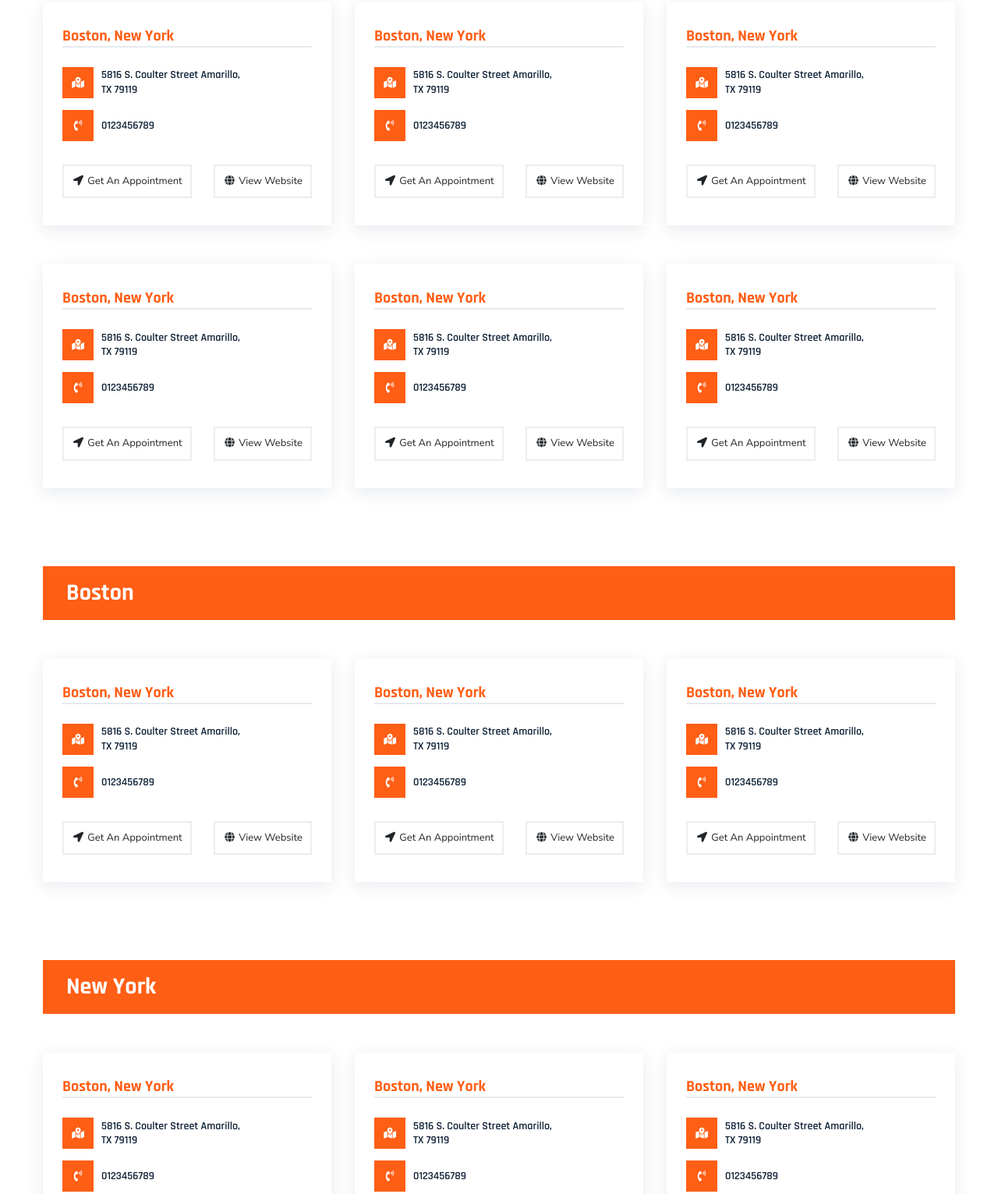
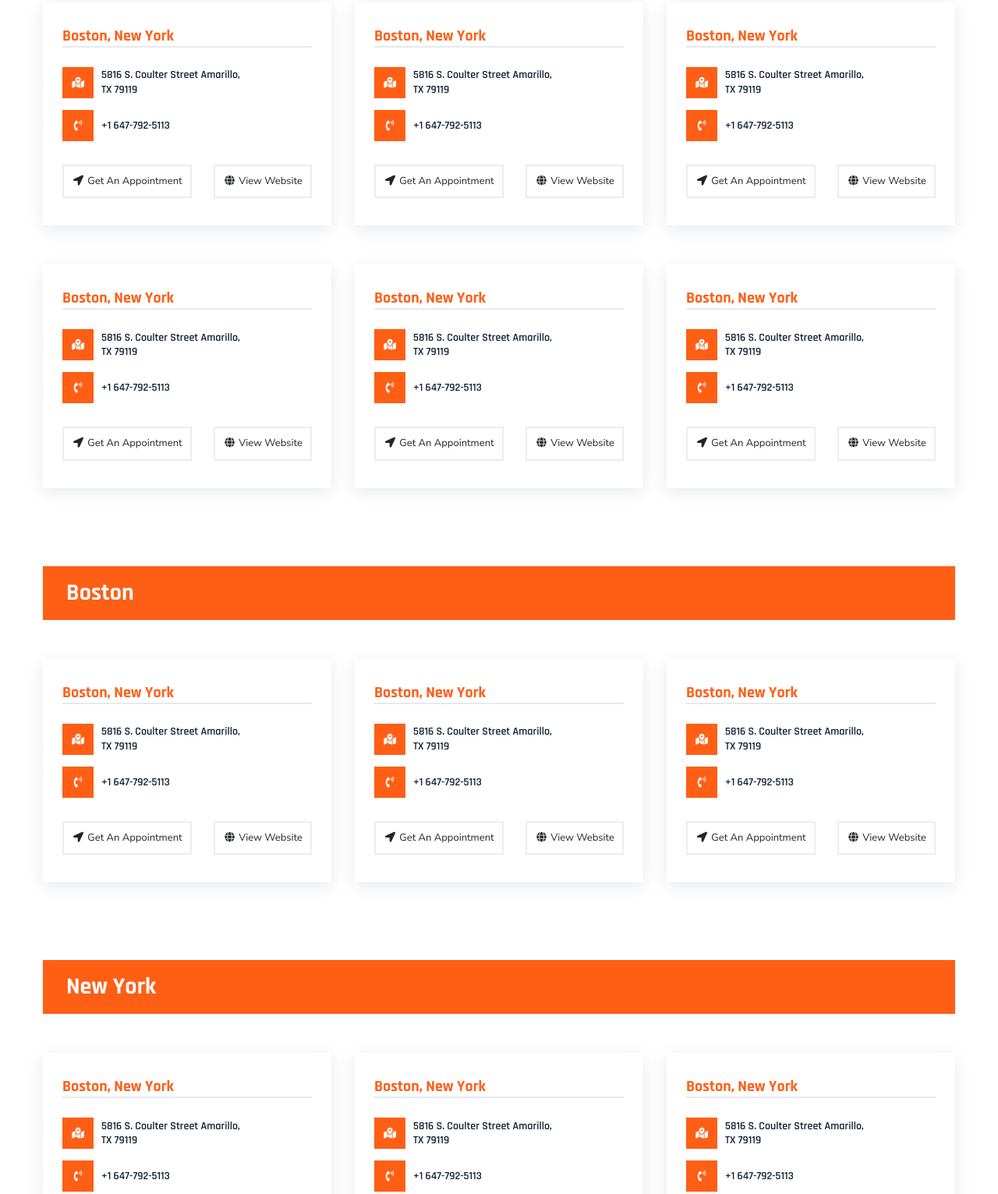
Before and after one commit to ramanbalda/Urban-Pillar, a plain HTML site: page locations.html in a window 1280 px wide. Shown: the part 1939-3470 px from the top of the page at 78% size. Drawn offline with Linux system fonts and the light colour scheme; some packages are replaced by stand-ins of ours; files whose address does not match are found by name.

Commit message:
Update locations.html

```diff
--- a/locations.html
+++ b/locations.html
@@ -526,7 +526,7 @@
                     <div class="ltn__map-item">
                         <h3 class="ltn__location-name">Boston, New York</h3>
                         <h5 class="ltn__location-single-info"><i class="fas fa-map-marked-alt"></i>5816 S. Coulter Street Amarillo, <br> TX 79119</h5>
-                        <h4 class="ltn__location-single-info"><i class="fas fa-phone-volume"></i>0123456789</h4>
+                        <h4 class="ltn__location-single-info"><i class="fas fa-phone-volume"></i>+1 647-792-5113</h4>
                         <div class="btn-wrapper">
                             <a href="appointment.html" class="btn btn-transparent btn-border btn-effect-4"><i class="fas fa-location-arrow"></i> Get An Appointment</a>
                             <a href="#" class="btn btn-transparent btn-border btn-effect-3"><i class="fas fa-globe"></i> View Website</a>
@@ -537,7 +537,7 @@
                     <div class="ltn__map-item">
                         <h3 class="ltn__location-name">Boston, New York</h3>
                         <h5 class="ltn__location-single-info"><i class="fas fa-map-marked-alt"></i>5816 S. Coulter Street Amarillo, <br> TX 79119</h5>
-                        <h4 class="ltn__location-single-info"><i class="fas fa-phone-volume"></i>0123456789</h4>
+                        <h4 class="ltn__location-single-info"><i class="fas fa-phone-volume"></i>+1 647-792-5113</h4>
                         <div class="btn-wrapper">
                             <a href="appointment.html" class="btn btn-transparent btn-border btn-effect-4"><i class="fas fa-location-arrow"></i> Get An Appointment</a>
                             <a href="#" class="btn btn-transparent btn-border btn-effect-3"><i class="fas fa-globe"></i> View Website</a>
@@ -548,7 +548,7 @@
                     <div class="ltn__map-item">
                         <h3 class="ltn__location-name">Boston, New York</h3>
                         <h5 class="ltn__location-single-info"><i class="fas fa-map-marked-alt"></i>5816 S. Coulter Street Amarillo, <br> TX 79119</h5>
-                        <h4 class="ltn__location-single-info"><i class="fas fa-phone-volume"></i>0123456789</h4>
+                        <h4 class="ltn__location-single-info"><i class="fas fa-phone-volume"></i>+1 647-792-5113</h4>
                         <div class="btn-wrapper">
                             <a href="appointment.html" class="btn btn-transparent btn-border btn-effect-4"><i class="fas fa-location-arrow"></i> Get An Appointment</a>
                             <a href="#" class="btn btn-transparent btn-border btn-effect-3"><i class="fas fa-globe"></i> View Website</a>
@@ -559,7 +559,7 @@
                     <div class="ltn__map-item">
                         <h3 class="ltn__location-name">Boston, New York</h3>
                         <h5 class="ltn__location-single-info"><i class="fas fa-map-marked-alt"></i>5816 S. Coulter Street Amarillo, <br> TX 79119</h5>
-                        <h4 class="ltn__location-single-info"><i class="fas fa-phone-volume"></i>0123456789</h4>
+                        <h4 class="ltn__location-single-info"><i class="fas fa-phone-volume"></i>+1 647-792-5113</h4>
                         <div class="btn-wrapper">
                             <a href="appointment.html" class="btn btn-transparent btn-border btn-effect-4"><i class="fas fa-location-arrow"></i> Get An Appointment</a>
                             <a href="#" class="btn btn-transparent btn-border btn-effect-3"><i class="fas fa-globe"></i> View Website</a>
@@ -570,7 +570,7 @@
                     <div class="ltn__map-item">
                         <h3 class="ltn__location-name">Boston, New York</h3>
                         <h5 class="ltn__location-single-info"><i class="fas fa-map-marked-alt"></i>5816 S. Coulter Street Amarillo, <br> TX 79119</h5>
-                        <h4 class="ltn__location-single-info"><i class="fas fa-phone-volume"></i>0123456789</h4>
+                        <h4 class="ltn__location-single-info"><i class="fas fa-phone-volume"></i>+1 647-792-5113</h4>
                         <div class="btn-wrapper">
                             <a href="appointment.html" class="btn btn-transparent btn-border btn-effect-4"><i class="fas fa-location-arrow"></i> Get An Appointment</a>
                             <a href="#" class="btn btn-transparent btn-border btn-effect-3"><i class="fas fa-globe"></i> View Website</a>
@@ -581,7 +581,7 @@
                     <div class="ltn__map-item">
                         <h3 class="ltn__location-name">Boston, New York</h3>
                         <h5 class="ltn__location-single-info"><i class="fas fa-map-marked-alt"></i>5816 S. Coulter Street Amarillo, <br> TX 79119</h5>
-                        <h4 class="ltn__location-single-info"><i class="fas fa-phone-volume"></i>0123456789</h4>
+                        <h4 class="ltn__location-single-info"><i class="fas fa-phone-volume"></i>+1 647-792-5113</h4>
                         <div class="btn-wrapper">
                             <a href="appointment.html" class="btn btn-transparent btn-border btn-effect-4"><i class="fas fa-location-arrow"></i> Get An Appointment</a>
                             <a href="#" class="btn btn-transparent btn-border btn-effect-3"><i class="fas fa-globe"></i> View Website</a>
@@ -598,7 +598,7 @@
                     <div class="ltn__map-item">
                         <h3 class="ltn__location-name">Boston, New York</h3>
                         <h5 class="ltn__location-single-info"><i class="fas fa-map-marked-alt"></i>5816 S. Coulter Street Amarillo, <br> TX 79119</h5>
-                        <h4 class="ltn__location-single-info"><i class="fas fa-phone-volume"></i>0123456789</h4>
+                        <h4 class="ltn__location-single-info"><i class="fas fa-phone-volume"></i>+1 647-792-5113</h4>
                         <div class="btn-wrapper">
                             <a href="appointment.html" class="btn btn-transparent btn-border btn-effect-4"><i class="fas fa-location-arrow"></i> Get An Appointment</a>
                             <a href="#" class="btn btn-transparent btn-border btn-effect-3"><i class="fas fa-globe"></i> View Website</a>
@@ -609,7 +609,7 @@
                     <div class="ltn__map-item">
                         <h3 class="ltn__location-name">Boston, New York</h3>
                         <h5 class="ltn__location-single-info"><i class="fas fa-map-marked-alt"></i>5816 S. Coulter Street Amarillo, <br> TX 79119</h5>
-                        <h4 class="ltn__location-single-info"><i class="fas fa-phone-volume"></i>0123456789</h4>
+                        <h4 class="ltn__location-single-info"><i class="fas fa-phone-volume"></i>+1 647-792-5113</h4>
                         <div class="btn-wrapper">
                             <a href="appointment.html" class="btn btn-transparent btn-border btn-effect-4"><i class="fas fa-location-arrow"></i> Get An Appointment</a>
                             <a href="#" class="btn btn-transparent btn-border btn-effect-3"><i class="fas fa-globe"></i> View Website</a>
@@ -620,7 +620,7 @@
                     <div class="ltn__map-item">
                         <h3 class="ltn__location-name">Boston, New York</h3>
                         <h5 class="ltn__location-single-info"><i class="fas fa-map-marked-alt"></i>5816 S. Coulter Street Amarillo, <br> TX 79119</h5>
-                        <h4 class="ltn__location-single-info"><i class="fas fa-phone-volume"></i>0123456789</h4>
+                        <h4 class="ltn__location-single-info"><i class="fas fa-phone-volume"></i>+1 647-792-5113</h4>
                         <div class="btn-wrapper">
                             <a href="appointment.html" class="btn btn-transparent btn-border btn-effect-4"><i class="fas fa-location-arrow"></i> Get An Appointment</a>
                             <a href="#" class="btn btn-transparent btn-border btn-effect-3"><i class="fas fa-globe"></i> View Website</a>
@@ -637,7 +637,7 @@
                     <div class="ltn__map-item">
                         <h3 class="ltn__location-name">Boston, New York</h3>
                         <h5 class="ltn__location-single-info"><i class="fas fa-map-marked-alt"></i>5816 S. Coulter Street Amarillo, <br> TX 79119</h5>
-                        <h4 class="ltn__location-single-info"><i class="fas fa-phone-volume"></i>0123456789</h4>
+                        <h4 class="ltn__location-single-info"><i class="fas fa-phone-volume"></i>+1 647-792-5113</h4>
                         <div class="btn-wrapper">
                             <a href="appointment.html" class="btn btn-transparent btn-border btn-effect-4"><i class="fas fa-location-arrow"></i> Get An Appointment</a>
                             <a href="#" class="btn btn-transparent btn-border btn-effect-3"><i class="fas fa-globe"></i> View Website</a>
@@ -648,7 +648,7 @@
                     <div class="ltn__map-item">
                         <h3 class="ltn__location-name">Boston, New York</h3>
                         <h5 class="ltn__location-single-info"><i class="fas fa-map-marked-alt"></i>5816 S. Coulter Street Amarillo, <br> TX 79119</h5>
-                        <h4 class="ltn__location-single-info"><i class="fas fa-phone-volume"></i>0123456789</h4>
+                        <h4 class="ltn__location-single-info"><i class="fas fa-phone-volume"></i>+1 647-792-5113</h4>
                         <div class="btn-wrapper">
                             <a href="appointment.html" class="btn btn-transparent btn-border btn-effect-4"><i class="fas fa-location-arrow"></i> Get An Appointment</a>
                             <a href="#" class="btn btn-transparent btn-border btn-effect-3"><i class="fas fa-globe"></i> View Website</a>
@@ -659,7 +659,7 @@
                     <div class="ltn__map-item">
                         <h3 class="ltn__location-name">Boston, New York</h3>
                         <h5 class="ltn__location-single-info"><i class="fas fa-map-marked-alt"></i>5816 S. Coulter Street Amarillo, <br> TX 79119</h5>
-                        <h4 class="ltn__location-single-info"><i class="fas fa-phone-volume"></i>0123456789</h4>
+                        <h4 class="ltn__location-single-info"><i class="fas fa-phone-volume"></i>+1 647-792-5113</h4>
                         <div class="btn-wrapper">
                             <a href="appointment.html" class="btn btn-transparent btn-border btn-effect-4"><i class="fas fa-location-arrow"></i> Get An Appointment</a>
                             <a href="#" class="btn btn-transparent btn-border btn-effect-3"><i class="fas fa-globe"></i> View Website</a>
```
